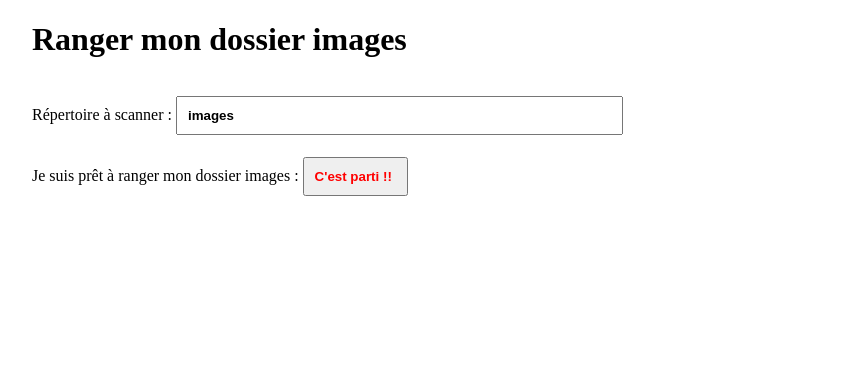
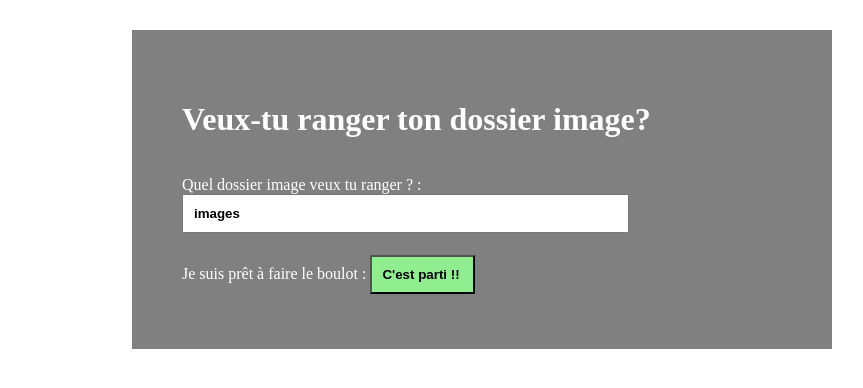
Before and after one commit to Colancing/cleanmyfolder, a PHP site: page / in a window 1280 px wide. Shown: the top 388 px of the page, without its empty margins (158-1021 px from the left). Run offline with PHP 8.4, Linux system fonts and the light colour scheme.

Commit message:
Operation reussie.Reste a commenter

```diff
--- a/Class/File.php
+++ b/Class/File.php
@@ -4,27 +4,29 @@ class File
 //Permet de récupérer les fichiers images0 dans un dossier
 // puis de les réorganiser en fonction de leurs noms
 {
-    private $_files;
+    static private $_files;
+    static public $success = FALSE;
 
+    static private function msgSuccess($msg)
+    {
+        return '<div class=\'success\'>' . $msg . '</div>';
+    }
 
-    private function msgError($msg)
+    static private function msgError($msg)
     {
         return '<div class=\'error\'>' . $msg . '</div>';
     }
 
-    public function ValidFolder($folder)
+    static public function TidyFolder($folder)
     {
         if (!is_dir($folder)) {
-            return $this->msgerror($folder . ' n\'est pas un dossier valide.');
-        } elseif (empty($folder)) {
-            return $this->msgerror($folder . 'est vide.');
+            return self::msgError('Le dossier ' . $folder . ' n\'existe pas.');
         } else {
-            $this->getFiles($folder);
+            return self::getFiles($folder);
         }
+    }//fin de la méthode TidyFolder
 
-    }//fin de la méthode ValidFolder
-
-    private function getFiles($folder)
+    static private function getFiles($folder)
     {
         $finfo = finfo_open(FILEINFO_MIME_TYPE);
         $files = [];
@@ -32,7 +34,7 @@ class File
         $handle = opendir($folder);
         while (false !== ($entry = readdir($handle))) {
 //                    Tant que quand on lit le dossier on y trouve des fichiers, on les range dans $entry
-            if ($entry != "." && $entry != ".." && $entry != ".DS_store" && FALSE === is_dir($folder . '/' . $entry)) {
+            if ($entry != "." && $entry != ".." && $entry != ".DS_Store" && FALSE === is_dir($folder . '/' . $entry)) {
 //                        quand les entrées trouvées sont différentes de . et .. et Ds_store qui est ajouté par Mamp
                 $i++;
                 $files0[$i]['filename'] = $entry;
@@ -42,26 +44,27 @@ class File
                     $files[$i]['filename'] = $entry;
                     $files = array_filter($files);
                 }
-
             }
-
+        }
+        if ($i == 0) {
+            return self::msgError('Le dossier ' . $folder . ' existe mais il est vide...');
         }
         closedir($handle);
         if (empty ($files)) {
-            return $this->msgerror('Il n\'y a rien à ranger dans' . $folder);
+            return self::msgError('Il n\'y a aucune image à ranger dans le dossier ' . $folder);
         } else {
-            $this->_files = $files;
-            $this->renamefiles($folder);
+            self::$_files = $files;
+            return self::renamefiles($folder);
         }
     }
 //        fin de la méthode getFiles
 //----------------------------------------------------------------------------------------------
 
 
-    public function renamefiles($folder)
+    static private function renamefiles($folder)
     {
-        foreach ($this->_files as $array) {
-            $oldname = $array['filename'];
+        foreach (self::$_files as $array) {
+            $oldname = trim($array['filename']);
             $newfolder = substr($oldname, 0, -8);
             $newpath = $folder . '/' . $newfolder;
             $number = substr($oldname, -7, -4);
@@ -69,9 +72,9 @@ class File
             if (!is_dir($newpath)) {
                 mkdir($newpath);
             }
-            rename("images0/$oldname", "images0/$newname");
-            return "<div class=msg_success>Félicitations, votre dossier a été rangé.<br/>'
-                le fichier ' . $oldname . ' a été renommé en :' . $newname</div>";
+            rename("$folder/$oldname", "$folder/$newname");
+            echo 'Le fichier ' . $folder . '/' . $oldname . ' a été renommé en : ' . $folder . '/' . $newname. '<br/>';
         }
+        return self::msgSuccess('Félicitations. Ton dossier images est magnifique !');
     }//fin de function renamefiles
 }//fin de la classe File
--- a/images0/fauxfichier-1.php
+++ /dev/null
@@ -1 +0,0 @@
-<?php
--- a/index.php
+++ b/index.php
@@ -1,4 +1,9 @@
 <?php
+require('class/File.php');
+if (isset ($_POST['yes'])) {
+    $directory  = trim ($_POST['directory']);
+    echo File::TidyFolder($directory);
+}
 ?>
 <!doctype html>
 <html lang="fr">
@@ -10,13 +15,12 @@
 
 <body>
 <div class="container">
-    <h1>Ranger mon dossier images</h1>
-
-    <form action="process_clean.php" method="post">
-        <p><label for="directory">Répertoire à scanner : </label>
+    <h1>Veux-tu ranger ton dossier image?</h1>
+    <form action="#" method="post">
+        <p><label for="directory">Quel dossier image veux tu ranger ? : </label>
             <input type="text" name="directory" maxlength="255" size="50" value="images"/>
         </p></br>
-        <p>Je suis prêt à ranger mon dossier images :</p>
+        <p>Je suis prêt à faire le boulot :</p>
         <input type="submit" name="yes" value="C'est parti !! "/>
     </form>
 </div>
--- a/style.css
+++ b/style.css
@@ -1,13 +1,21 @@
+body {
+    color: black;
+}
 .container {
-    width: 900px;
-    margin: 0 auto;
+    color:white;
+    background-color: grey;
+    width: 600px;
+    padding:50px;
+    margin: 30px auto;
 }
+
 p{
     display: inline-block;
 }
 input[type=submit] {
     display: inline-block;
-    color:red;
+    color:black;
+    background-color: lightgreen;
     font-weight:bold;
     padding:10px;
 }
@@ -19,13 +27,19 @@ input[type=text] {
     min-width:300px;
 }
 
-.error {
-    background-color: aqua;
-    color: black;
+.error, .success {
     border-color: black;
     width:50%;
     height:40px;
     line-height:40px;
-    margin: 0 auto;
+    margin: 20px auto;
     text-align: center;
 }
+.error {
+    background-color: aqua;
+    color: black;
+}
+.success{
+    background-color: yellow;
+    color: black;
+}
```
Also changed, not shown: process_clean.php (deleted, +0 -24 lines), images/Serie-Finlande-243.jpg (deleted), images/Serie2-002.jpg (deleted), images/Serie2-003.jpg (deleted), images/serie-2015-288.jpg (deleted), images0/Serie-Finlande-002.jpg (deleted), images0/Serie-Finlande-243.jpg (deleted), images0/Serie2-002.jpg (deleted), images0/Serie2-003.jpg (deleted), images0/Serie_1arbre-001.jpg (deleted), images0/sam-263.jpg (deleted), images0/serie-2015-240.jpg (deleted), 1 other file.
